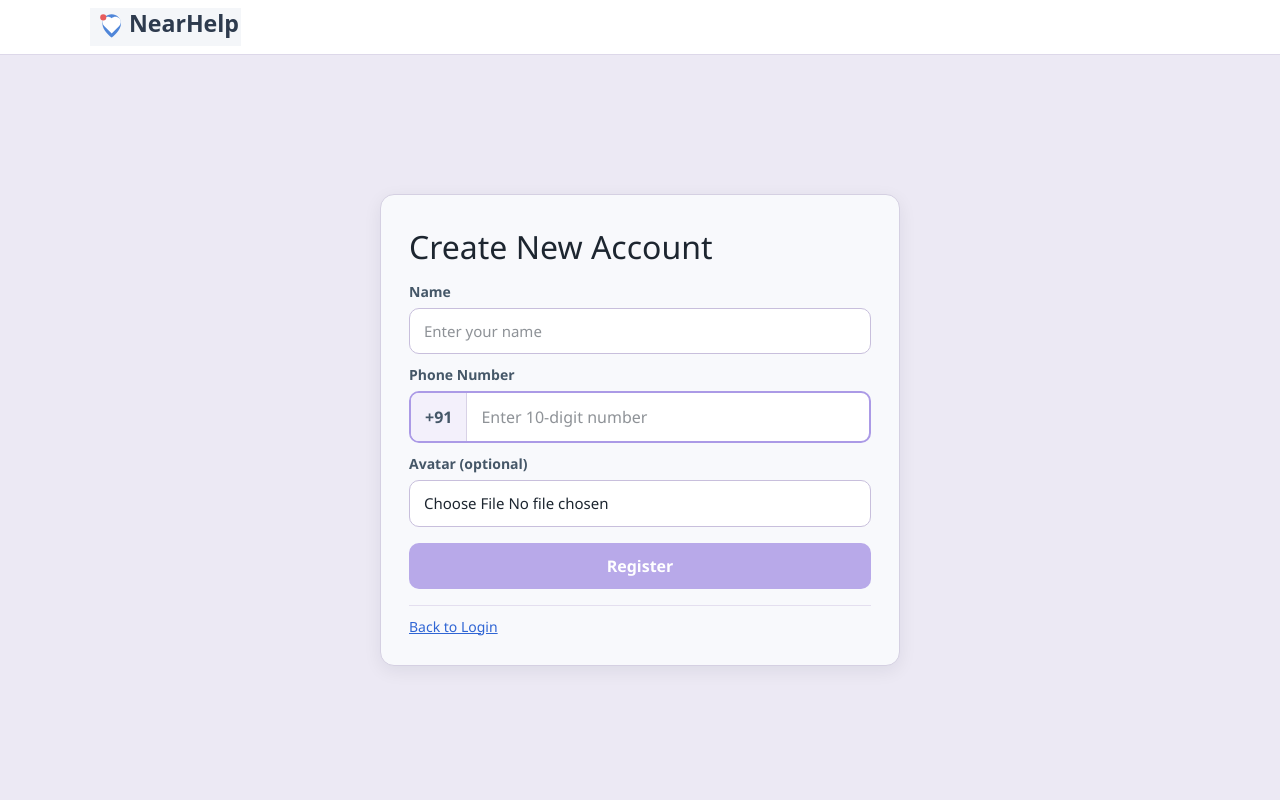
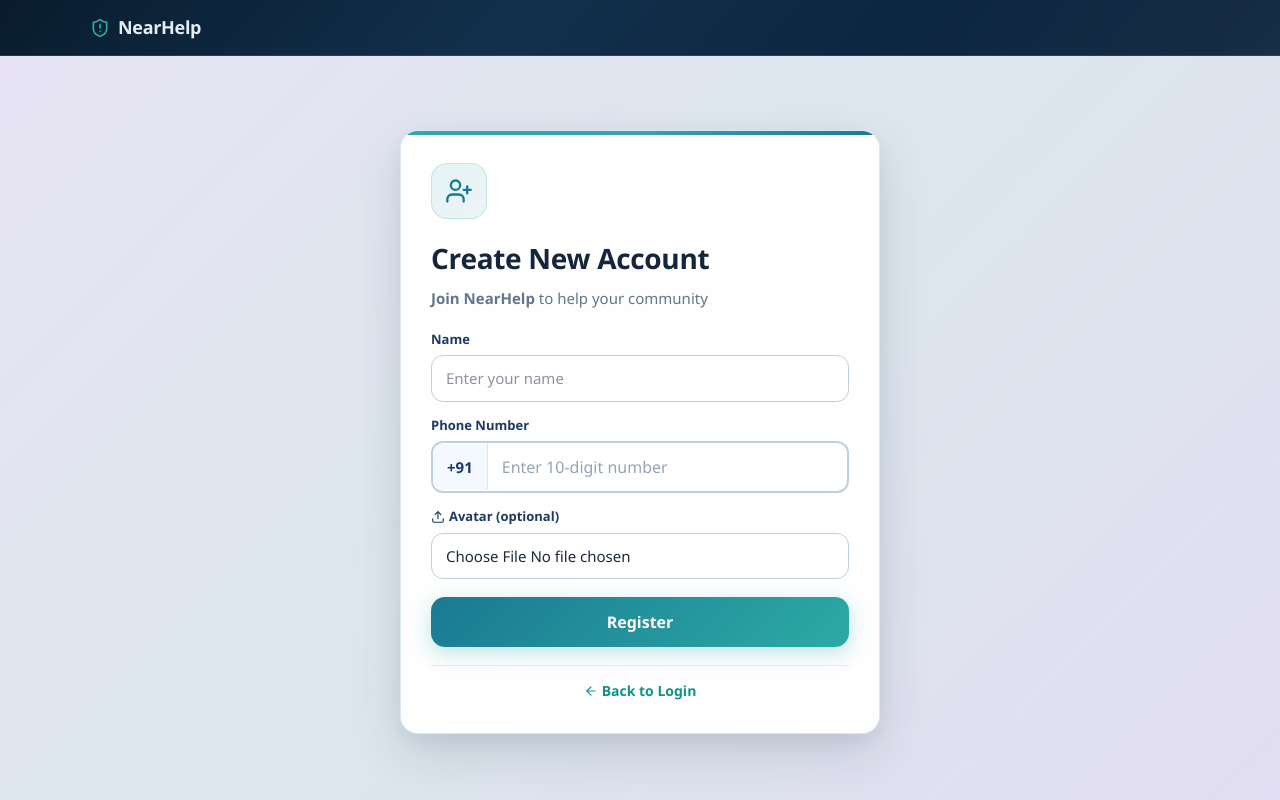
Before and after one commit to imkrrishgupta/ojass-hackathon, a React app in the folder frontend/: page /register in a window 1280 px wide. Built offline with nearby package versions, Linux system fonts and the light colour scheme; no server answers; the HTML template or start-up script is replaced by a standard one.

Commit message:
LOGIN UI SORTED

```diff
--- a/frontend/src/index.css
+++ b/frontend/src/index.css
@@ -329,12 +329,27 @@ a:hover {
   min-height: 100vh;
   display: flex;
   flex-direction: column;
+  background: linear-gradient(135deg, #e8e3f5 0%, #dce7ed 50%, #e2ddf2 100%);
 }
 
 .auth-topbar {
-  background: #fff;
-  border-bottom: 1px solid #ddd8e9;
-  padding: 8px 18px;
+  background: linear-gradient(130deg, #091c2e 0%, #12304c 40%, #0d2640 70%, #162d44 100%);
+  border-bottom: 1px solid rgba(178, 199, 214, 0.15);
+  padding: 14px 22px;
+  position: relative;
+  overflow: hidden;
+}
+
+.auth-topbar::after {
+  content: '';
+  position: absolute;
+  top: -50%;
+  right: -20%;
+  width: 350px;
+  height: 350px;
+  border-radius: 50%;
+  background: radial-gradient(circle, rgba(44, 172, 167, 0.08) 0%, transparent 70%);
+  pointer-events: none;
 }
 
 .auth-topbar-inner {
@@ -343,68 +358,128 @@ a:hover {
   display: flex;
   align-items: center;
   justify-content: space-between;
+  position: relative;
+  z-index: 1;
 }
 
 .auth-logo {
   display: block;
   height: 38px;
   width: auto;
+  filter: brightness(0) invert(1);
+}
+
+.auth-brand {
+  display: flex;
+  align-items: center;
+  gap: 8px;
+  color: #e4edf6;
+  font-size: 18px;
+  font-weight: 800;
+  letter-spacing: -0.3px;
+}
+
+.auth-brand svg {
+  color: #2caaa5;
+}
+
+.auth-card-icon {
+  width: 56px;
+  height: 56px;
+  border-radius: 16px;
+  background: linear-gradient(135deg, rgba(44, 170, 165, 0.12), rgba(26, 122, 147, 0.08));
+  border: 1px solid rgba(44, 170, 165, 0.2);
+  display: flex;
+  align-items: center;
+  justify-content: center;
+  margin-bottom: 18px;
+  color: #1a7a93;
 }
 
 .admin-login-btn {
-  border: 1px solid #cfc7e2;
-  background: #fff;
-  border-radius: 8px;
-  padding: 7px 12px;
+  border: 1px solid rgba(161, 186, 208, 0.6);
+  background: rgba(15, 31, 48, 0.6);
+  border-radius: 10px;
+  padding: 8px 16px;
   font-size: 13px;
-  font-weight: 600;
-  color: #3f4d60;
+  font-weight: 700;
+  color: #e4edf6;
   cursor: pointer;
+  transition: all 0.25s ease;
+}
+
+.admin-login-btn:hover {
+  background: rgba(15, 31, 48, 0.85);
+  border-color: rgba(161, 186, 208, 0.85);
 }
 
 .auth-body {
   flex: 1;
-  padding: 28px 16px 24px;
+  padding: 40px 16px 32px;
   display: flex;
   justify-content: center;
   align-items: center;
 }
 
 .auth-card {
-  width: min(520px, 100%);
-  background: #f8f9fc;
-  border: 1px solid #d5d0e2;
-  border-radius: 14px;
-  padding: 28px;
-  box-shadow: 0 5px 18px rgba(20, 28, 45, 0.07);
+  width: min(480px, 100%);
+  background: rgba(255, 255, 255, 0.95);
+  backdrop-filter: blur(12px);
+  border: 1px solid rgba(191, 214, 230, 0.55);
+  border-radius: 18px;
+  padding: 32px 30px;
+  box-shadow: 0 20px 50px rgba(34, 50, 71, 0.14), 0 8px 24px rgba(34, 50, 71, 0.06), inset 0 0 0 1px rgba(255, 255, 255, 0.5);
+  position: relative;
+  overflow: hidden;
+}
+
+.auth-card::before {
+  content: '';
+  position: absolute;
+  top: 0;
+  left: 0;
+  right: 0;
+  height: 4px;
+  background: linear-gradient(90deg, #2caaa5, #3b9fb6, #1a7a93);
 }
 
 .auth-card h2 {
   margin: 0;
-  font-size: 32px;
+  font-size: 28px;
+  font-weight: 800;
+  color: #15263a;
+  letter-spacing: -0.3px;
 }
 
 .subtitle {
-  margin: 8px 0 18px;
-  color: #55697c;
-  font-size: 16px;
+  margin: 8px 0 20px;
+  color: #64748b;
+  font-size: 15px;
+  line-height: 1.5;
 }
 
 .phone-input-wrap {
   display: flex;
   align-items: center;
-  border: 2px solid #ab9ae6;
-  border-radius: 10px;
+  border: 2px solid #bfcfdb;
+  border-radius: 12px;
   overflow: hidden;
   background: #fff;
+  transition: border-color 0.25s ease, box-shadow 0.25s ease;
+}
+
+.phone-input-wrap:focus-within {
+  border-color: #2caaa5;
+  box-shadow: 0 0 0 3px rgba(44, 170, 165, 0.12);
 }
 
 .country-code {
   padding: 12px 14px;
-  border-right: 1px solid #d8d2e6;
-  background: #f3f0fb;
-  color: #455768;
-  font-weight: 600;
+  border-right: 1px solid #dce7ed;
+  background: rgba(240, 248, 254, 0.8);
+  color: #1e3a5f;
+  font-weight: 700;
+  font-size: 15px;
 }
 
 .phone-input-wrap input {
@@ -414,69 +489,114 @@ a:hover {
   background: transparent;
   padding: 12px 14px;
   font-size: 16px;
+  color: #1e293b;
+}
+
+.phone-input-wrap input::placeholder {
+  color: #94a3b8;
 }
 
 .primary-btn {
-  margin-top: 16px;
+  margin-top: 18px;
   width: 100%;
   border: 0;
-  border-radius: 10px;
-  background: #b8a9e9;
+  border-radius: 14px;
+  background: linear-gradient(135deg, #1a7a93, #2caaa5);
   color: #fff;
   font-size: 16px;
+  font-weight: 700;
+  padding: 13px 18px;
+  cursor: pointer;
+  box-shadow: 0 6px 20px rgba(44, 170, 165, 0.3);
+  transition: all 0.3s ease;
+  display: flex;
+  align-items: center;
+  justify-content: center;
+}
+
+.primary-btn:hover:not(:disabled) {
+  transform: translateY(-2px);
+  box-shadow: 0 10px 28px rgba(44, 170, 165, 0.4);
+}
+
+.primary-btn:active:not(:disabled) {
+  transform: scale(0.98);
+}
+
+.primary-btn:disabled {
+  opacity: 0.5;
+  cursor: not-allowed;
+}
+
+.terms-text {
+  margin-top: 16px;
+  color: #64748b;
+  font-size: 13px;
+  text-align: center;
+}
+
+.terms-text a {
+  color: #0d9488;
+  text-decoration: none;
   font-weight: 600;
-  padding: 11px 16px;
-  cursor: pointer;
-}
-
-.primary-btn:disabled {
-  opacity: 0.6;
-  cursor: not-allowed;
-}
-
-.terms-text {
-  margin-top: 12px;
-  color: #405366;
+}
+
+.terms-text a:hover {
+  text-decoration: underline;
+}
+
+.input-label {
+  display: flex;
+  align-items: center;
+  margin-top: 14px;
+  margin-bottom: 6px;
   font-size: 13px;
-}
-
-.input-label {
-  display: block;
-  margin-top: 10px;
-  margin-bottom: 6px;
-  font-size: 14px;
-  font-weight: 600;
-  color: #455768;
+  font-weight: 700;
+  color: #1e3a5f;
 }
 
 .text-input {
   width: 100%;
-  border: 1.5px solid #c8bfdc;
-  border-radius: 10px;
+  border: 1.5px solid #bfcfdb;
+  border-radius: 12px;
   outline: none;
   padding: 11px 14px;
   font-size: 15px;
   background: #fff;
+  color: #1e293b;
+  transition: border-color 0.25s ease, box-shadow 0.25s ease;
+}
+
+.text-input:focus {
+  border-color: #2caaa5;
+  box-shadow: 0 0 0 3px rgba(44, 170, 165, 0.12);
 }
 
 .form-error,
 .form-success {
   font-size: 13px;
-  margin: 10px 0 0;
+  margin: 12px 0 0;
+  padding: 10px 14px;
+  border-radius: 10px;
+  font-weight: 600;
 }
 
 .form-error {
-  color: #c12929;
+  color: #b91c1c;
+  background: rgba(239, 68, 68, 0.06);
+  border: 1px solid rgba(239, 68, 68, 0.18);
 }
 
 .form-success {
-  color: #1d7e43;
+  color: #15803d;
+  background: rgba(34, 197, 94, 0.06);
+  border: 1px solid rgba(34, 197, 94, 0.18);
 }
 
 .auth-secondary-actions {
-  margin-top: 16px;
-  padding-top: 10px;
-  border-top: 1px solid #e4dfef;
+  margin-top: 18px;
+  padding-top: 14px;
+  border-top: 1px solid rgba(191, 214, 230, 0.5);
   display: flex;
   flex-direction: column;
   gap: 10px;
@@ -485,35 +605,54 @@ a:hover {
 .link-btn {
   background: transparent;
   border: 0;
-  color: #2f65d4;
+  color: #0d9488;
   font-size: 14px;
+  font-weight: 600;
   cursor: pointer;
+  text-decoration: none;
+  padding: 0;
+  text-align: center;
+  transition: color 0.2s ease;
+  display: inline-flex;
+  align-items: center;
+  justify-content: center;
+}
+
+.link-btn:hover {
+  color: #0f766e;
   text-decoration: underline;
-  padding: 0;
-  text-align: left;
 }
 
 .otp-input-wrap {
   display: flex;
   gap: 10px;
   justify-content: center;
-  margin: 24px 0 16px;
+  margin: 28px 0 18px;
 }
 
 .otp-input {
-  width: 50px;
-  height: 50px;
-  border: 2px solid #ab9ae6;
-  border-radius: 10px;
+  width: 52px;
+  height: 56px;
+  border: 2px solid #bfcfdb;
+  border-radius: 14px;
   font-size: 24px;
+  font-weight: 700;
   text-align: center;
   background: #fff;
+  color: #15263a;
+  outline: none;
+  transition: border-color 0.25s ease, box-shadow 0.25s ease;
+}
+
+.otp-input:focus {
+  border-color: #2caaa5;
+  box-shadow: 0 0 0 3px rgba(44, 170, 165, 0.15);
 }
 
 .otp-actions {
-  margin-top: 16px;
-  padding-top: 12px;
-  border-top: 1px solid #e4dfef;
+  margin-top: 18px;
+  padding-top: 14px;
+  border-top: 1px solid rgba(191, 214, 230, 0.5);
   display: flex;
   flex-direction: column;
   gap: 10px;
@@ -521,14 +660,32 @@ a:hover {
 
 .resend-btn,
 .back-btn {
-  border: 1px solid #c8bfdc;
-  border-radius: 8px;
-  background: #fff;
-  padding: 10px 14px;
+  border: 1px solid #bfcfdb;
+  border-radius: 12px;
+  background: rgba(240, 248, 254, 0.8);
+  padding: 11px 16px;
   font-size: 14px;
-  font-weight: 600;
-  color: #455768;
+  font-weight: 700;
+  color: #1e3a5f;
   cursor: pointer;
+  transition: all 0.25s ease;
+  text-align: center;
+  display: inline-flex;
+  align-items: center;
+  justify-content: center;
+}
+
+.resend-btn:hover:not(:disabled),
+.back-btn:hover {
+  background: rgba(230, 244, 252, 0.95);
+  border-color: #9dc5d9;
+  transform: translateY(-1px);
+  box-shadow: 0 3px 10px rgba(42, 131, 153, 0.1);
+}
+
+.resend-btn:disabled {
+  opacity: 0.5;
+  cursor: not-allowed;
 }
 
 .dashboard-page {
--- a/frontend/src/pages/Login.jsx
+++ b/frontend/src/pages/Login.jsx
@@ -2,7 +2,7 @@ import { useState } from "react";
 import { useNavigate } from "react-router-dom";
 import PhoneEntry from "./PhoneEntry";
 import OTPVerification from "./OTPVerification";
-import nearhelpLogo from "../assets/nearhelp-logo.svg";
+import { ShieldAlert } from "lucide-react";
 
 function Login({ onAuthSuccess }) {
 	const navigate = useNavigate();
@@ -32,7 +32,10 @@ function Login({ onAuthSuccess }) {
 			<header className="auth-topbar">
 				<div className="auth-topbar-inner">
 					<div className="auth-logo-wrap">
-						<img className="auth-logo" src={nearhelpLogo} alt="NearHelp" />
+						<span className="auth-brand">
+							<ShieldAlert size={20} />
+							<strong>NearHelp</strong>
+						</span>
 					</div>
 				</div>
 			</header>
--- a/frontend/src/pages/PhoneEntry.jsx
+++ b/frontend/src/pages/PhoneEntry.jsx
@@ -1,5 +1,6 @@
 import { useState } from "react";
 import { axiosInstance } from "../api/axios.js";
+import { Phone, ArrowRight, UserPlus } from "lucide-react";
 
 const phoneRegex = /^[0-9]{10}$/; // 10-digit phone number
 
@@ -45,11 +46,14 @@ function PhoneEntry({ onContinue, onCreateAccount }) {
   return (
     <section className="auth-body">
       <form className="auth-card" onSubmit={handleSubmit}>
-        <h2>Login or Create Account</h2>
-        <p className="subtitle">Enter your phone number to proceed</p>
+        <div className="auth-card-icon">
+          <Phone size={28} />
+        </div>
+        <h2><strong>Login or Create Account</strong></h2>
+        <p className="subtitle"><strong>Enter your phone number</strong> to proceed</p>
 
         <div className="phone-input-wrap">
-          <span className="country-code">+91</span>
+          <span className="country-code"><strong>+91</strong></span>
           <input
             type="tel"
             value={phone}
@@ -60,23 +64,25 @@ function PhoneEntry({ onContinue, onCreateAccount }) {
           />
         </div>
 
-        {error && <p className="form-error">{error}</p>}
+        {error && <p className="form-error"><strong>{error}</strong></p>}
 
         <button
           type="submit"
           className="primary-btn"
           disabled={!phoneRegex.test(phone) || loading}
         >
-          {loading ? "Sending OTP..." : "Continue"}
+          <strong>{loading ? "Sending OTP..." : "Continue"}</strong>
+          {!loading && <ArrowRight size={16} style={{ marginLeft: 6 }} />}
         </button>
 
         <p className="terms-text">
-          By continuing, I agree to the <a href="#">Terms of Service</a>
+          By continuing, I agree to the <a href="#"><strong>Terms of Service</strong></a>
         </p>
 
         <div className="auth-secondary-actions">
           <button type="button" className="link-btn" onClick={onCreateAccount}>
-            Create New Account
+            <UserPlus size={14} style={{ marginRight: 4 }} />
+            <strong>Create New Account</strong>
           </button>
         </div>
       </form>
--- a/frontend/src/pages/Register.jsx
+++ b/frontend/src/pages/Register.jsx
@@ -1,7 +1,7 @@
 import { useState } from "react";
 import { useNavigate } from "react-router-dom";
 import { axiosInstance } from "../api/axios.js";
-import nearhelpLogo from "../assets/nearhelp-logo.svg";
+import { ShieldAlert, UserPlus, ArrowLeft, Upload } from "lucide-react";
 
 const phoneRegex = /^[0-9]{10}$/;
 
@@ -40,7 +40,6 @@ function Register() {
       formData.append("name", name.trim());
       formData.append("phone", phone);
 
-      // 🟢 avatar optional
       if (avatar) {
         const allowedTypes = ["image/jpeg", "image/png", "image/jpg", "image/webp"];
 
@@ -101,17 +100,24 @@ function Register() {
       <header className="auth-topbar">
         <div className="auth-topbar-inner">
           <div className="auth-logo-wrap">
-            <img className="auth-logo" src={nearhelpLogo} alt="NearHelp" />
+            <span className="auth-brand">
+              <ShieldAlert size={20} />
+              <strong>NearHelp</strong>
+            </span>
           </div>
         </div>
       </header>
 
       <section className="auth-body">
         <form className="auth-card" onSubmit={handleSubmit}>
-          <h2>Create New Account</h2>
+          <div className="auth-card-icon">
+            <UserPlus size={28} />
+          </div>
+          <h2><strong>Create New Account</strong></h2>
+          <p className="subtitle"><strong>Join NearHelp</strong> to help your community</p>
 
           <label className="input-label" htmlFor="register-name">
-            Name
+            <strong>Name</strong>
           </label>
           <input
             id="register-name"
@@ -124,10 +130,10 @@ function Register() {
           />
 
           <label className="input-label" htmlFor="register-phone">
-            Phone Number
+            <strong>Phone Number</strong>
           </label>
           <div className="phone-input-wrap">
-            <span className="country-code">+91</span>
+            <span className="country-code"><strong>+91</strong></span>
             <input
               id="register-phone"
               type="tel"
@@ -140,7 +146,8 @@ function Register() {
           </div>
 
           <label className="input-label" htmlFor="register-avatar">
-            Avatar (optional)
+            <Upload size={14} style={{ marginRight: 4 }} />
+            <strong>Avatar (optional)</strong>
           </label>
           <input
             id="register-avatar"
@@ -152,12 +159,12 @@ function Register() {
 
           {status.message && (
             <p className={status.type === "success" ? "form-success" : "form-error"}>
-              {status.message}
+              <strong>{status.message}</strong>
             </p>
           )}
 
           <button type="submit" className="primary-btn" disabled={loading}>
-            {loading ? "Registering..." : "Register"}
+            <strong>{loading ? "Registering..." : "Register"}</strong>
           </button>
 
           <div className="auth-secondary-actions">
@@ -166,7 +173,8 @@ function Register() {
               className="link-btn"
               onClick={() => navigate("/login")}
             >
-              Back to Login
+              <ArrowLeft size={14} style={{ marginRight: 4 }} />
+              <strong>Back to Login</strong>
             </button>
           </div>
         </form>
```
Also changed, not shown: frontend/src/pages/OTPVerification.jsx (+14 -7 lines).
